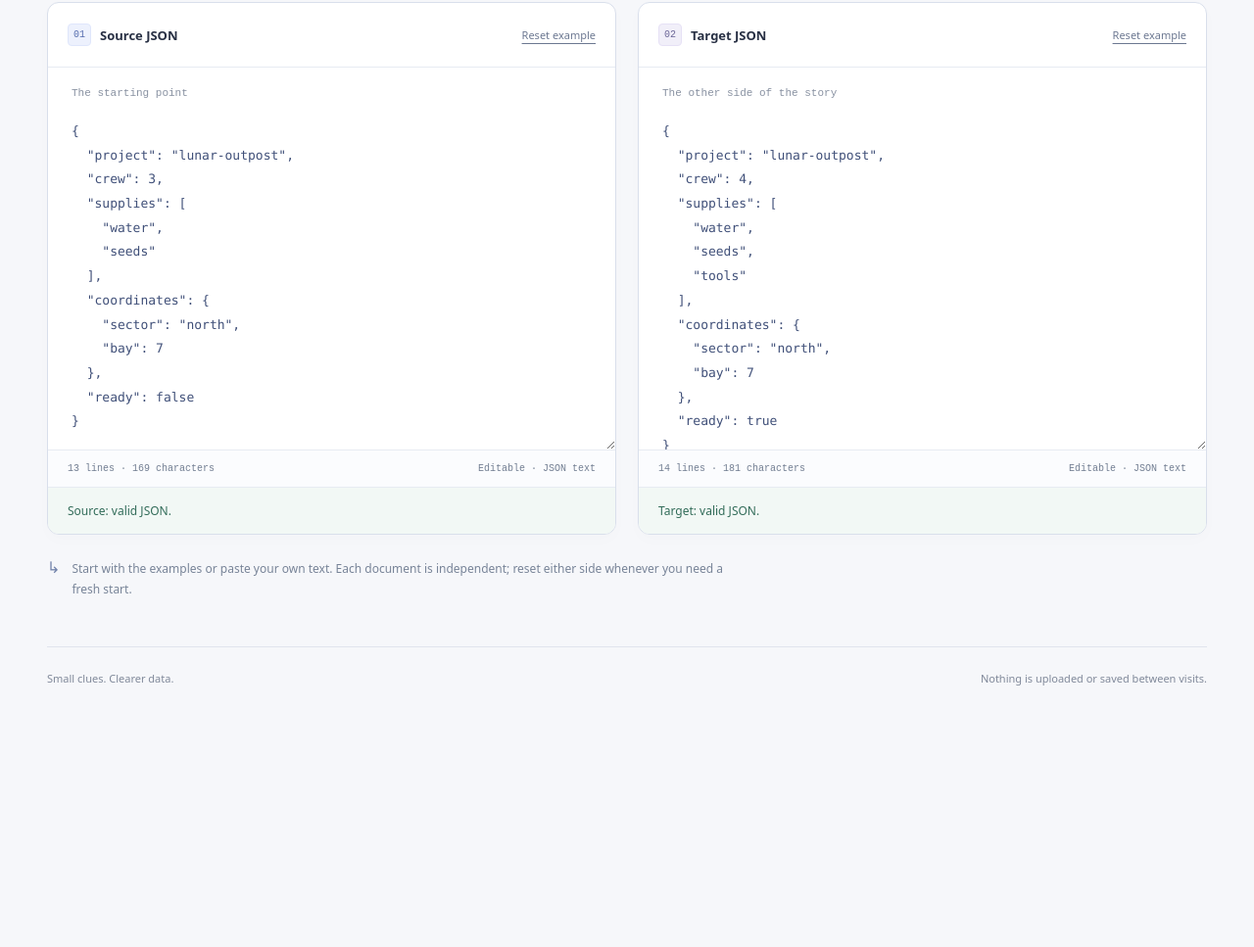
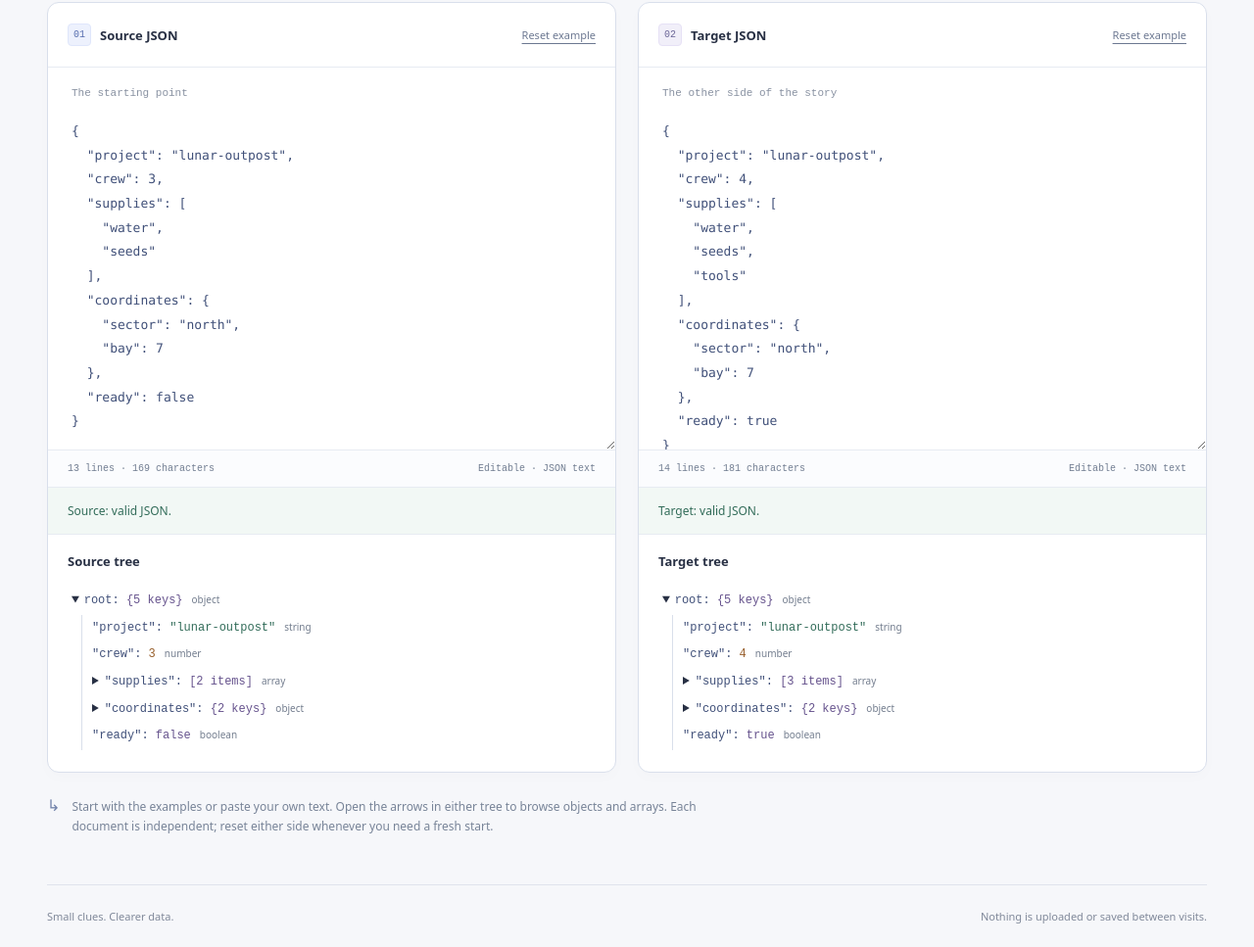
Before and after one commit to cmbot-2/json-detective, a website built with Vite: page index.html in a window 1280 px wide. Shown: the part 312-1279 px from the top of the page at 98% size. Before the commit the page ends 1036 px from the top, so only its background shows below. Built offline with nearby package versions, Linux system fonts and the light colour scheme.

Commit message:
feat: browse JSON with collapsible trees

```diff
--- a/index.html
+++ b/index.html
@@ -11,10 +11,10 @@
       <main>
         <div class="intro"><div><p class="eyebrow">A LITTLE ORDER IN THE DETAILS</p><h1>Two documents.<br class="mobile-break" /> One workspace.</h1><p>Put your JSON side by side. Give every detail a little room.</p></div><button id="reset-both" class="button">Reset both examples <span aria-hidden="true">↺</span></button></div>
         <div class="editors">
-          <section class="editor-panel" aria-labelledby="source-label"><div class="editor-heading"><label id="source-label" for="source"><span class="panel-number">01</span>Source JSON</label><button id="reset-source" class="reset-button" aria-label="Reset source example">Reset example</button></div><div class="document-note">The starting point</div><textarea id="source" spellcheck="false" autocapitalize="off" autocomplete="off" wrap="off" aria-describedby="source-note source-validation"></textarea><div class="editor-footer"><span id="source-count"></span><span id="source-note">Editable · JSON text</span></div><p id="source-validation" class="validation" role="status" aria-atomic="true"></p></section>
-          <section class="editor-panel" aria-labelledby="target-label"><div class="editor-heading"><label id="target-label" for="target"><span class="panel-number target-number">02</span>Target JSON</label><button id="reset-target" class="reset-button" aria-label="Reset target example">Reset example</button></div><div class="document-note">The other side of the story</div><textarea id="target" spellcheck="false" autocapitalize="off" autocomplete="off" wrap="off" aria-describedby="target-note target-validation"></textarea><div class="editor-footer"><span id="target-count"></span><span id="target-note">Editable · JSON text</span></div><p id="target-validation" class="validation" role="status" aria-atomic="true"></p></section>
+          <section class="editor-panel" aria-labelledby="source-label"><div class="editor-heading"><label id="source-label" for="source"><span class="panel-number">01</span>Source JSON</label><button id="reset-source" class="reset-button" aria-label="Reset source example">Reset example</button></div><div class="document-note">The starting point</div><textarea id="source" spellcheck="false" autocapitalize="off" autocomplete="off" wrap="off" aria-describedby="source-note source-validation"></textarea><div class="editor-footer"><span id="source-count"></span><span id="source-note">Editable · JSON text</span></div><p id="source-validation" class="validation" role="status" aria-atomic="true"></p><div class="tree-panel"><h2 id="source-tree-title">Source tree</h2><div id="source-tree" class="json-tree" role="region" aria-labelledby="source-tree-title"></div></div></section>
+          <section class="editor-panel" aria-labelledby="target-label"><div class="editor-heading"><label id="target-label" for="target"><span class="panel-number target-number">02</span>Target JSON</label><button id="reset-target" class="reset-button" aria-label="Reset target example">Reset example</button></div><div class="document-note">The other side of the story</div><textarea id="target" spellcheck="false" autocapitalize="off" autocomplete="off" wrap="off" aria-describedby="target-note target-validation"></textarea><div class="editor-footer"><span id="target-count"></span><span id="target-note">Editable · JSON text</span></div><p id="target-validation" class="validation" role="status" aria-atomic="true"></p><div class="tree-panel"><h2 id="target-tree-title">Target tree</h2><div id="target-tree" class="json-tree" role="region" aria-labelledby="target-tree-title"></div></div></section>
         </div>
-        <div class="workspace-note"><span aria-hidden="true">↳</span><p>Start with the examples or paste your own text. Each document is independent; reset either side whenever you need a fresh start.</p></div>
+        <div class="workspace-note"><span aria-hidden="true">↳</span><p>Start with the examples or paste your own text. Open the arrows in either tree to browse objects and arrays. Each document is independent; reset either side whenever you need a fresh start.</p></div>
         <p id="announcement" class="sr-only" role="status"></p>
       </main>
       <footer><span>Small clues. Clearer data.</span><span>Nothing is uploaded or saved between visits.</span></footer>
--- a/src/main.ts
+++ b/src/main.ts
@@ -1,5 +1,6 @@
 import './style.css';
 import { validateJson } from './validation';
+import { createTree } from './tree';
 
 const examples = {
   source: {
@@ -38,6 +39,14 @@ function updateDocument(side: Side) {
   feedback.textContent = validation.valid
     ? `${name}: valid JSON.`
     : `${name}: ${validation.message}`;
+  const tree = document.querySelector<HTMLElement>('#' + side + '-tree')!;
+  if (validation.valid) tree.replaceChildren(createTree(JSON.parse(text)));
+  else {
+    const note = document.createElement('p');
+    note.className = 'tree-empty';
+    note.textContent = `Fix the ${side} JSON to browse its tree.`;
+    tree.replaceChildren(note);
+  }
 }
 
 function reset(side: Side) {
--- a/src/style.css
+++ b/src/style.css
@@ -29,3 +29,17 @@ textarea[aria-invalid="true"] { box-shadow: inset 3px 0 #c46b5c; }
 footer { padding: 24px 0; display: flex; justify-content: space-between; gap: 18px; border-top: 1px solid #e0e4ed; color: #80899a; font-size: 11px; }
 .sr-only { position: absolute; width: 1px; height: 1px; padding: 0; margin: -1px; overflow: hidden; clip: rect(0, 0, 0, 0); white-space: nowrap; border: 0; }
 @media (max-width: 760px) { .shell { padding: 0 20px; } header { min-height: 80px; }.privacy { display: none; }.intro { align-items: flex-start; flex-direction: column; padding-top: 35px; gap: 20px; }.editors { grid-template-columns: 1fr; }.mobile-break { display: block; }.editor-heading { padding: 12px 16px; } textarea { min-height: 300px; padding: 16px; }.document-note { padding-left: 16px; } footer { flex-direction: column; gap: 8px; } }
+
+.tree-panel { border-top: 1px solid #e7ebf2; padding: 18px 20px; }
+.tree-panel h2 { margin: 0 0 14px; font-size: 13px; font-weight: 600; }
+.json-tree { max-height: 360px; overflow: auto; padding: 4px; font: 12px/1.8 ui-monospace, monospace; }
+.json-tree summary { cursor: pointer; border-radius: 3px; padding: 3px 0; overflow-wrap: anywhere; }
+.json-tree summary:hover { background: #f0f3fa; }
+.tree-children { margin-left: 10px; padding-left: 10px; border-left: 1px solid #d9dfeb; }
+.tree-leaf { padding: 3px 0; overflow-wrap: anywhere; }
+.tree-key { color: #405079; }
+.tree-type { color: #737d8e; margin-left: 9px; font: 10px ui-sans-serif, system-ui, sans-serif; }
+.tree-value { color: #66538d; }
+.tree-value[data-type="string"] { color: #326c59; }
+.tree-value[data-type="number"] { color: #98602d; }
+.tree-empty { margin: 0; color: #737d8e; font: 12px/1.7 ui-sans-serif, system-ui, sans-serif; }
--- /dev/null
+++ b/src/tree.ts
@@ -0,0 +1,48 @@
+export type JsonValue = null | boolean | number | string | JsonValue[] | { [key: string]: JsonValue };
+
+export function describeValue(value: JsonValue) {
+  if (Array.isArray(value)) {
+    return { type: 'array', preview: value.length ? `[${value.length} items]` : '[]', children: value.map((child, index) => [`[${index}]`, child] as const) };
+  }
+  if (value !== null && typeof value === 'object') {
+    const entries = Object.entries(value);
+    return { type: 'object', preview: entries.length ? `{${entries.length} keys}` : '{}', children: entries.map(([key, child]) => [JSON.stringify(key), child] as const) };
+  }
+  return { type: value === null ? 'null' : typeof value, preview: JSON.stringify(value), children: [] };
+}
+
+export function createTree(value: JsonValue, label = 'root', expanded = true): HTMLElement {
+  const description = describeValue(value);
+  const name = document.createElement('span');
+  name.className = 'tree-key';
+  name.textContent = label + ': ';
+  const preview = document.createElement('span');
+  preview.className = 'tree-value';
+  preview.dataset.type = description.type;
+  preview.textContent = description.preview;
+  const type = document.createElement('span');
+  type.className = 'tree-type';
+  type.textContent = description.type;
+  if (!description.children.length) {
+    const leaf = document.createElement('div');
+    leaf.className = 'tree-leaf';
+    leaf.append(name, preview, type);
+    return leaf;
+  }
+  const container = document.createElement('details');
+  const summary = document.createElement('summary');
+  summary.append(name, preview, type);
+  const children = document.createElement('div');
+  children.className = 'tree-children';
+  container.append(summary, children);
+  let loaded = false;
+  const load = () => {
+    if (loaded || !container.open) return;
+    loaded = true;
+    for (const [key, child] of description.children) children.append(createTree(child, key, false));
+  };
+  container.addEventListener('toggle', load);
+  container.open = expanded;
+  load();
+  return container;
+}
```
Also changed, not shown: tests/tree.test.mjs (added, +21 -0 lines), README.md.
